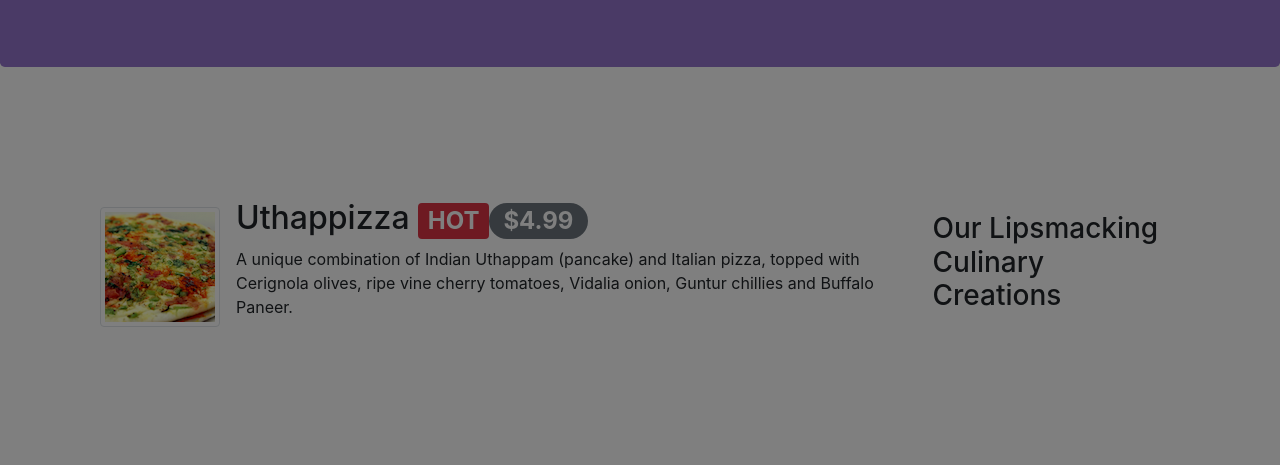
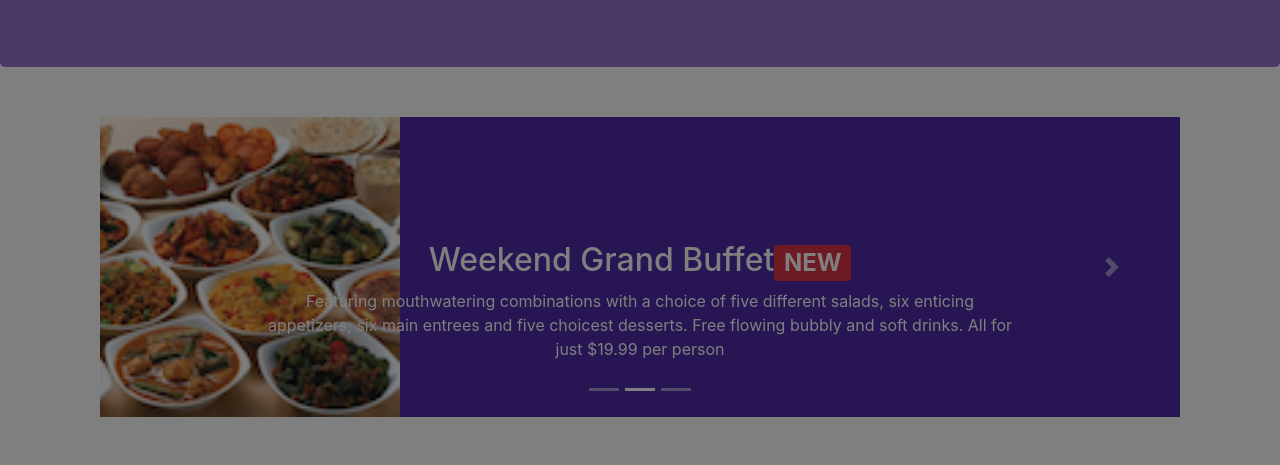
Before and after one commit to dhanashree0107/Bootstrap-course, a website: page index.html in a window 1280 px wide. Both pictures are taken after a click on the link "Login". Shown: the part 267-732 px from the top of the page. Drawn offline with nearby package versions, Linux system fonts and the light colour scheme.

Commit message:
Carousel

```diff
--- a/css/styles.css
+++ b/css/styles.css
@@ -44,3 +44,18 @@ body {
     border-bottom: 1px solid #bbb;
     padding: 10px;
 }
+
+.carousel {
+    background: #512DA8;
+}
+
+.carousel-item {
+    height: 300px;
+}
+
+.carousel-item img {
+    position: absolute;
+    top: 0;
+    left: 0;
+    min-height: 300px;
+}
--- a/index.html
+++ b/index.html
@@ -91,7 +91,49 @@
     </header>
 
     <div class="container">
-        <div class="row row-content align-items-center">
+        <div class="row row-content">
+            <div class="col">
+                <div id="mycarousel" class="carousel slide" data-ride="carousel">
+                    <div class="carousel-inner" role="listbox">
+                        <div class="carousel-item active">
+                            <img class="d-block img-fluid" src="img/uthappizza.png" alt="uthappizza">
+                            <div class="carousel-caption d-none d-md-block">
+                                <h2>Uthappizza <span class="badge badge-danger">HOT</span><span class="badge badge-pill badge-secondary">$4.99</span></h2>
+                                <p class="d-none d-sm-block">A unique combination of Indian Uthappam (pancake) and Italian pizza, topped with Cerignola olives, ripe vine cherry tomatoes, Vidalia onion, Guntur chillies and Buffalo Paneer.</p>
+                            </div>
+                        </div>
+
+                        <div class="carousel-item">
+                            <img class="d-block img-fluid" src="img/buffet.png" alt="buffet">
+                            <div class="carousel-caption d-none d-md-block">
+                                <h2>Weekend Grand Buffet<span class="badge badge-danger">NEW</span></h2>
+                                <p class="d-none d-sm-block">Featuring mouthwatering combinations with a choice of five different salads, six enticing appetizers, six main entrees and five choicest desserts. Free flowing bubbly and soft drinks. All for just $19.99 per person </p>
+
+                            </div>
+                        </div>
+
+                        <div class="carousel-item">
+                            <img class="d-block img-fluid" src="img/buffet.png" alt="buffet">
+                            <div class="carousel-caption d-none d-md-block">
+                                <h2 class="mt-0">Alberto Somayya</h2>
+                                <h4>Executive Chef</h4>
+                                <p class="d-none d-sm-block">Award winning three-star Michelin chef with wide International experience having worked closely with whos-who in the culinary world, he specializes in creating mouthwatering Indo-Italian fusion experiences. </p>
+                            </div>
+                        </div>
+
+                    </div>
+                    <ol class="carousel-indicators">
+                        <li data-target="#mycarousel" class="active" data-slide-to="0"></li>
+                        <li data-target="#mycarousel" data-slide-to="1"></li>
+                        <li data-target="#mycarousel" data-slide-to="2"></li>
+                    </ol>
+                </div>
+                <a class="carousel-control-prev" href="#mycarousel" role="button" data-slide="prev"><span class="carousel-control-prev-icon"></span></a>
+                <a class="carousel-control-next" href="#mycarousel" role="button" data-slide="next"><span class="carousel-control-next-icon"></span></a>
+            </div>
+        </div>
+
+        <div class="row row-content">
             <div class="col-12 col-sm-4 order-sm-last col-md-3">
                 <h3>Our Lipsmacking Culinary Creations</h3>
             </div>
@@ -121,6 +163,8 @@
                     <img class="d-flex ml-3 img-thumbnail align-self-center" src="img/buffet.png" alt="buffet">
                 </div>
             </div>
+        </div>
+
         <div class="row row-content align-items-center">
             <div class="col-12 col-sm-4 order-sm-last col-md-3">
                 <h3>Meet our Culinary Specialists</h3>
@@ -137,6 +181,7 @@
             </div>
         </div>
     </div>
+
     <div class="row row-content justify-content-center">
         <div class="col col-sm-8 align-self-center">
             <div class="card">
```
Lines whose indentation alone changed are shown as unchanged.
